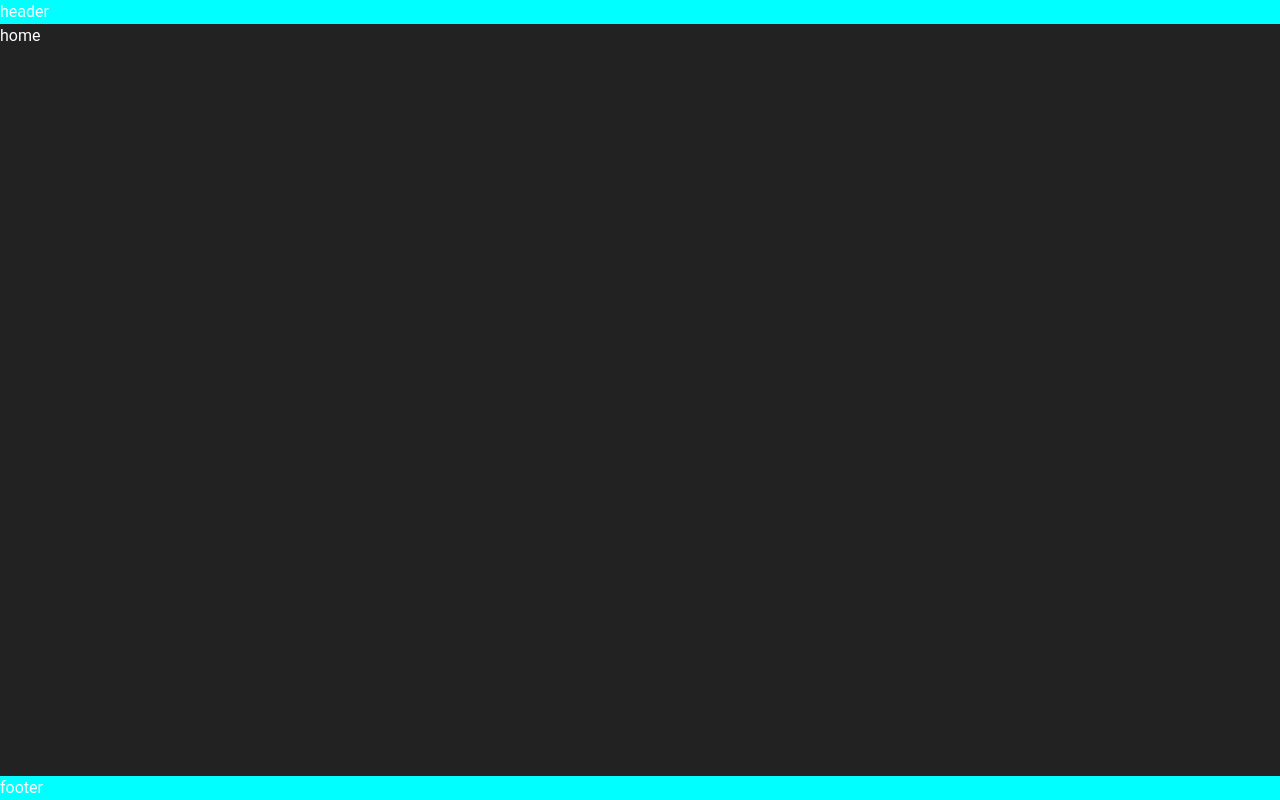
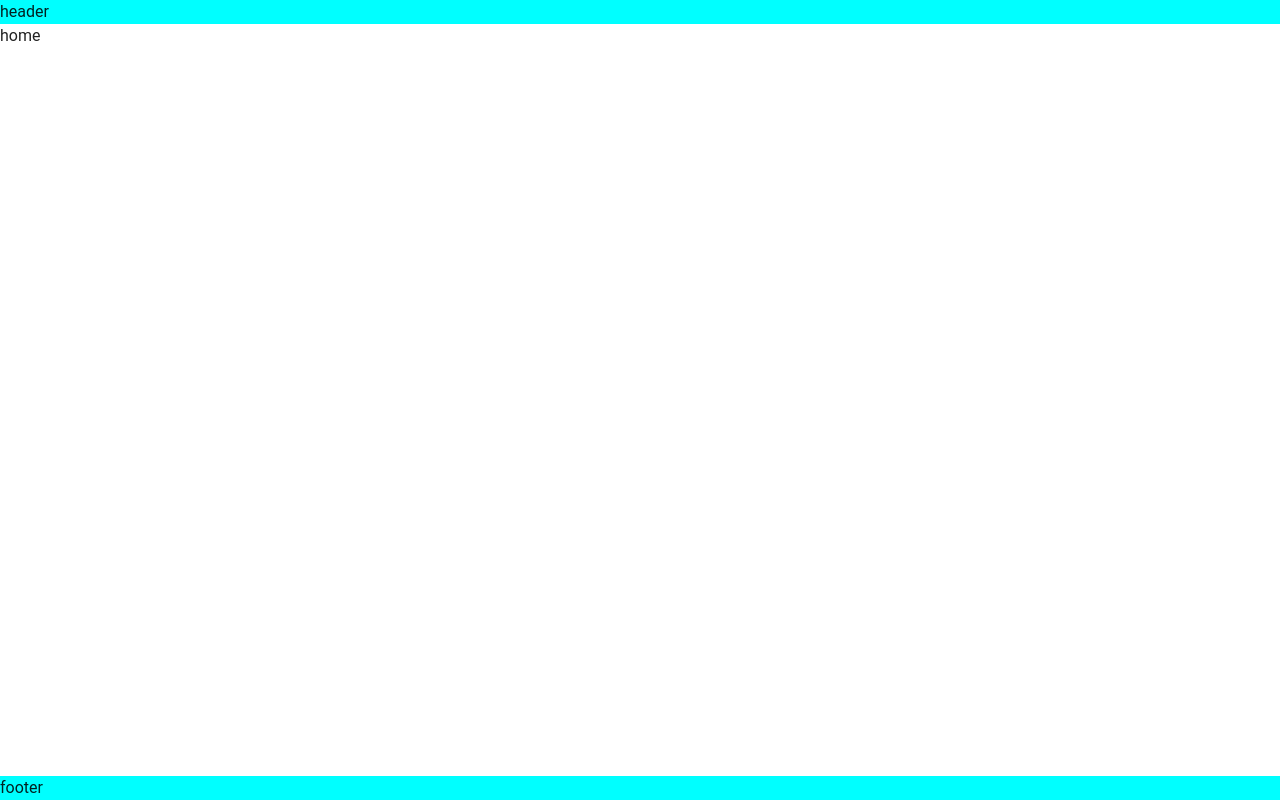
Before and after one commit to Lou8is/blog, a Vue app in the folder frontend/: page / in a window 1280 px wide. Built offline with nearby package versions, Linux system fonts and the light colour scheme.

Commit message:
Sets up routing

```diff
--- a/frontend/package.json
+++ b/frontend/package.json
@@ -10,7 +10,9 @@
     "type-check": "vue-tsc --noEmit -p tsconfig.app.json --composite false"
   },
   "dependencies": {
+    "@mdi/js": "^7.2.96",
     "vue": "^3.3.2",
+    "vue-router": "^4.2.1",
     "vuetify": "^3.3.1"
   },
   "devDependencies": {
--- a/frontend/src/App.vue
+++ b/frontend/src/App.vue
@@ -1,25 +1,20 @@
 <script setup lang="ts">
 import Header from './components/Header.vue'
-import Home from './components/Home.vue'
 import Footer from './components/Footer.vue'
 </script>
 
 <template>
-  <header>
+  <v-app>
     <Header/>
-  </header>
 
-  <main>
-    <Home/>
-  </main>
+    <v-main>
+      <RouterView />
+    </v-main>
 
-  <footer>
     <Footer/>
-  </footer>
+  </v-app>
 </template>
 
 <style scoped>
-  main {
-    height: 100%;
-  }
+
 </style>
--- a/frontend/src/main.ts
+++ b/frontend/src/main.ts
@@ -1,5 +1,6 @@
 import { createApp } from 'vue'
 import App from './App.vue'
+import router from './router'
 
 import "./assets/global.css";
 
@@ -8,10 +9,18 @@ import 'vuetify/styles'
 import { createVuetify } from 'vuetify'
 import * as components from 'vuetify/components'
 import * as directives from 'vuetify/directives'
+import { aliases, mdi } from 'vuetify/iconsets/mdi-svg'
 
 const vuetify = createVuetify({
   components,
   directives,
+  icons: {
+    defaultSet: 'mdi',
+    aliases,
+    sets: {
+      mdi,
+    },
+  },
 })
 
-createApp(App).use(vuetify).mount('#app')
+createApp(App).use(vuetify).use(router).mount('#app')
--- /dev/null
+++ b/frontend/src/router/index.ts
@@ -0,0 +1,15 @@
+import { createRouter, createWebHistory } from 'vue-router'
+import Home from '../views/HomeView.vue'
+
+const router = createRouter({
+  history: createWebHistory(import.meta.env.BASE_URL),
+  routes: [
+    {
+      path: '/',
+      name: 'home',
+      component: Home
+    },
+  ]
+})
+
+export default router
```
Also changed, not shown: frontend/src/views/HomeView.vue (line endings or trailing spaces), 1 other file (tests, documents, lock files or other folders).
